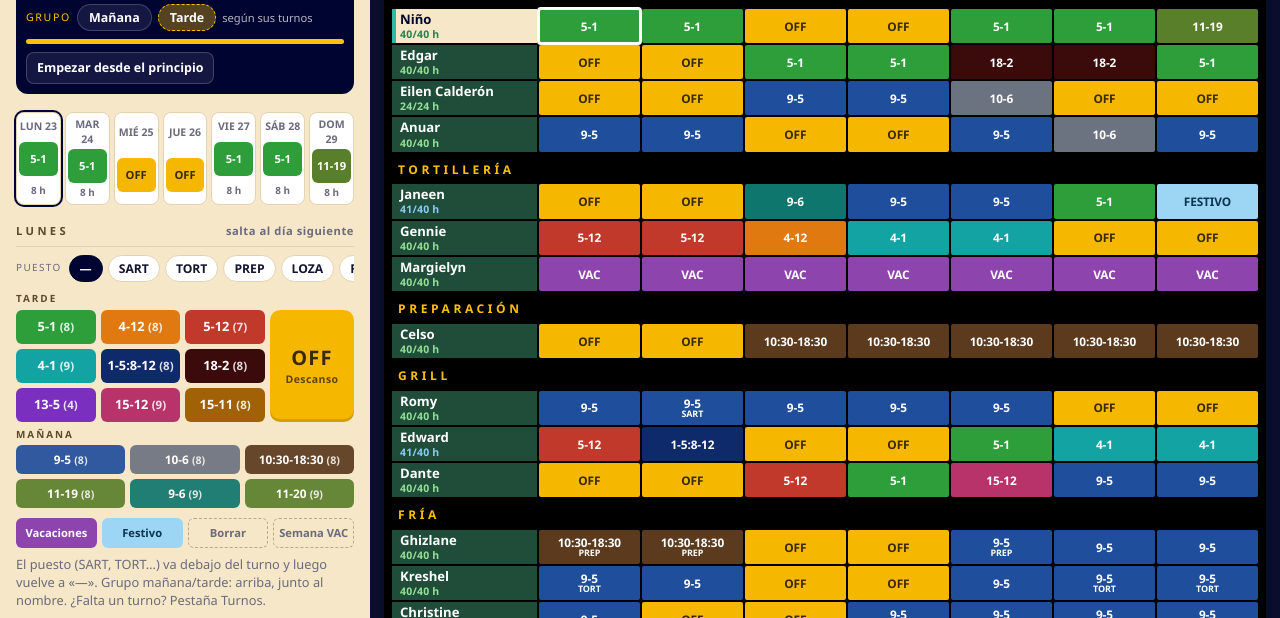
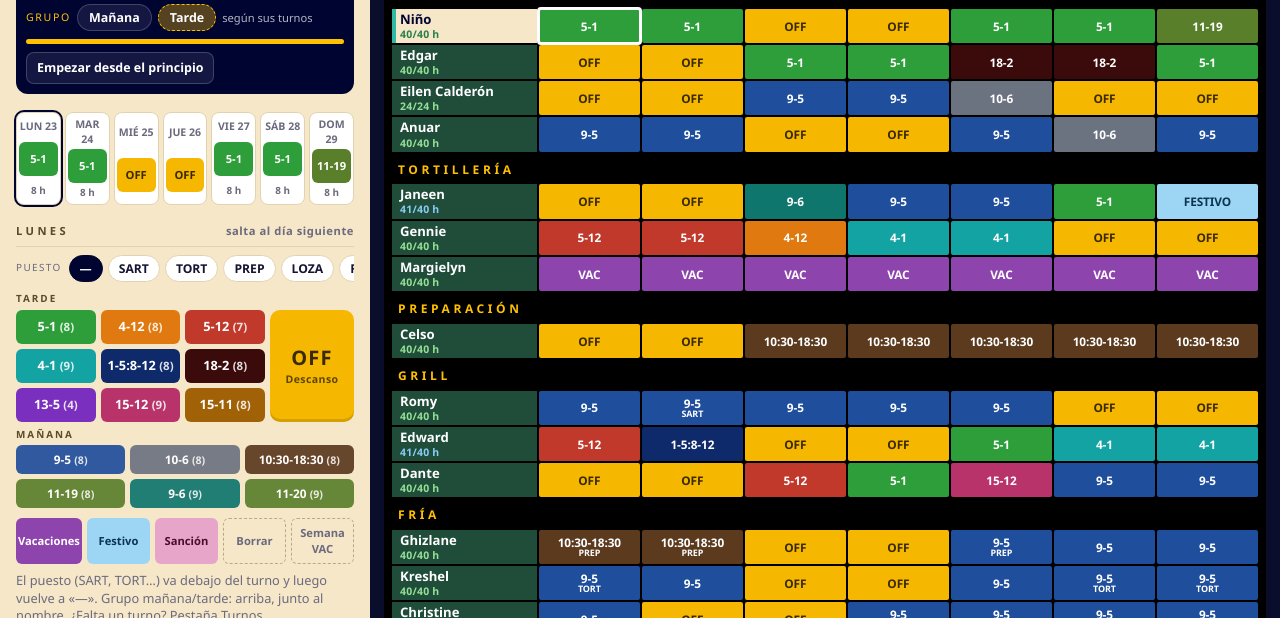
Before and after one commit to ezcarus/horario-cocina, a plain HTML site: page index.html in a window 1280 px wide. Shown: the part 182-800 px from the top of the page. Drawn offline with Linux system fonts and the light colour scheme.

Commit message:
Nuevo estado Sancion (0 horas)

```diff
--- a/index.html
+++ b/index.html
@@ -168,7 +168,7 @@ thead th{position:sticky;top:0;z-index:2;box-shadow:0 -6px 0 #000,0 3px 0 #000}
 .paleta.otros .t{padding:6px 2px;font-size:.74rem;opacity:.92}
 .t.descanso{display:flex;flex-direction:column;align-items:center;justify-content:center;font-size:1.25rem;letter-spacing:.06em;min-height:84px;border-radius:10px;box-shadow:inset 0 -3px 0 #0002}
 .t.descanso small{font-size:.66rem;font-weight:700;letter-spacing:.04em;opacity:.8}
-.raros{display:grid;grid-template-columns:repeat(4,1fr);gap:5px;margin-top:10px}
+.raros{display:grid;grid-template-columns:repeat(5,1fr);gap:5px;margin-top:10px}
 .raros .t{padding:6px 2px;font-size:.7rem;border-radius:6px}
 .lista{display:grid;gap:6px}
 .item{display:flex;align-items:center;gap:6px;background:#fff;border:1px solid var(--line);border-radius:8px;padding:6px 8px}
@@ -301,7 +301,7 @@ const KEY = "bakan-cocina-horario-v1";
 const DIAS = ["Lunes","Martes","Miércoles","Jueves","Viernes","Sábado","Domingo"];
 const CORTO = ["Lun","Mar","Mié","Jue","Vie","Sáb","Dom"];
 const MESES = ["enero","febrero","marzo","abril","mayo","junio","julio","agosto","septiembre","octubre","noviembre","diciembre"];
-const ESPECIALES = { DESCANSO:{bg:"#F5B700",fg:"#3A2A00",ver:"OFF"}, VAC:{bg:"#8E44AD",fg:"#fff",ver:"VAC"}, BAJA:{bg:"#9AA5B1",fg:"#1E2733",ver:"BAJA"}, FESTIVO:{bg:"#9DD6F5",fg:"#0B3550",ver:"FESTIVO"} };
+const ESPECIALES = { DESCANSO:{bg:"#F5B700",fg:"#3A2A00",ver:"OFF"}, VAC:{bg:"#8E44AD",fg:"#fff",ver:"VAC"}, BAJA:{bg:"#9AA5B1",fg:"#1E2733",ver:"BAJA"}, FESTIVO:{bg:"#9DD6F5",fg:"#0B3550",ver:"FESTIVO"}, SANCION:{bg:"#E7A6C9",fg:"#4A0D2E",ver:"SANC"} };
 const NUEVOS = ["#1F4E9C","#2E9E3A","#E07A10","#C0392B","#14A3A3","#5B3A1E","#0E2A6B","#5A7F2B","#7B2FBE","#B8336A","#6B7280","#3B0A0A","#0F766E","#A16207"];
 
 // ── Datos ────────────────────────────────────────────────────────────────────
@@ -423,7 +423,7 @@ const contrato = (p) => (p.horas != null && p.horas !== "" ? +p.horas : 40);
 // Horas de la semana: turnos trabajados; vacaciones, festivo y baja cuentan como un día normal de contrato (contrato / 5).
 function horasSemana(p, k = ymd(st.lun)) {
   const f = (db.semanas[k] || {})[p.id] || [], dia = contrato(p) / 5; let h = 0, esp = 0;
-  for (const c of f) { if (!c || !c.t) continue; if (ESPECIALES[c.t]) { if (c.t !== "DESCANSO") esp++; } else h += horasTurno(c.t); }
+  for (const c of f) { if (!c || !c.t) continue; if (ESPECIALES[c.t]) { if (c.t !== "DESCANSO" && c.t !== "SANCION") esp++; } else h += horasTurno(c.t); }
   return h + Math.min(esp, 5) * dia; // como mucho 5 días de vacaciones/festivo/baja por semana
 }
 // Saldo de horas de semanas anteriores (solo lo confirmado). Negativo = las debe; positivo = le sobran.
@@ -537,7 +537,7 @@ function panelHorario() {
     <div class="pal"><div class="paleta">${suyos.map(boton).join("")}</div>
       <button class="t descanso" data-act="turno" data-t="DESCANSO" style="background:${D.bg};color:${D.fg}">OFF<small>Descanso</small></button></div>
     ${otros.length ? `<p class="franja">${g === "m" ? "Tarde" : "Mañana"}</p><div class="paleta otros">${otros.map(boton).join("")}</div>` : ""}
-    <div class="raros">${["VAC", "FESTIVO"].map((k) => `<button class="t" data-act="turno" data-t="${k}" style="background:${ESPECIALES[k].bg};color:${ESPECIALES[k].fg}">${k === "VAC" ? "Vacaciones" : "Festivo"}</button>`).join("")}
+    <div class="raros">${["VAC", "FESTIVO", "SANCION"].map((k) => `<button class="t" data-act="turno" data-t="${k}" style="background:${ESPECIALES[k].bg};color:${ESPECIALES[k].fg}">${{ VAC: "Vacaciones", FESTIVO: "Festivo", SANCION: "Sanción" }[k]}</button>`).join("")}
       <button class="t borrar" data-act="turno" data-t="">Borrar</button><button class="t borrar" data-act="semvac">Semana VAC</button></div>
     <p class="nota">El puesto (SART, TORT…) va debajo del turno y luego vuelve a «—». Grupo mañana/tarde: arriba, junto al nombre. ¿Falta un turno? Pestaña Turnos.</p></section>`;
   h += `<section class="bloque"><h2>Saltar a</h2><div class="chips">${db.secciones.filter((s) => deSec(s.id).length).map((s) => `<button class="chip${s.id === st.sec ? " on" : ""}" data-act="sec" data-id="${s.id}">${esc(s.nombre)}</button>`).join("")}</div>
@@ -656,7 +656,7 @@ function accion(act, b) {
     case "puesto": st.puesto = b.dataset.v; break;
     case "turno": {
       const d = st.dia, t = b.dataset.t;
-      poner(st.per, d, t ? { t, p: t === "DESCANSO" || t === "VAC" || t === "FESTIVO" ? "" : st.puesto } : { t: "", p: "" });
+      poner(st.per, d, t ? { t, p: ESPECIALES[t] ? "" : st.puesto } : { t: "", p: "" });
       const quien = st.per; st.puesto = "";
       if (d < 6) st.dia = d + 1;
       else if (irPersona(1)) toast("Ahora: " + db.personas.find((p) => p.id === st.per).nombre);
@@ -762,7 +762,7 @@ $("f-importar").addEventListener("change", async (e) => {
 let imgBlob = null, xlsBlob = null;
 const sinTilde = (t) => t.normalize("NFD").replace(/[̀-ͯ]/g, "");
 const COLOR_SEC = { loza:"#BDD7EE", tortilleria:"#FFFF00", preparacion:"#BDD7EE", grill:"#FCE4D6", fria:"#E2EFDA", caliente:"#FCE4D6" };
-const HOJA_ESP = { DESCANSO:["DESCANSO","#FFC000"], VAC:["VAC","#92D050"], FESTIVO:["festivo","#BDD7EE"], BAJA:["BAJA","#00B0F0"] };
+const HOJA_ESP = { DESCANSO:["DESCANSO","#FFC000"], VAC:["VAC","#92D050"], FESTIVO:["festivo","#BDD7EE"], BAJA:["BAJA","#00B0F0"], SANCION:["SANCIÓN","#F4C2DC"] };
 // Modelo común para imagen y Excel: filas de 8 casillas {t, bg, b (negrita), i (cursiva), al}
 function tablaHoja() {
   const fin = mas(st.lun, 6), M = (d) => MESES[d.getMonth()].toUpperCase();
```
